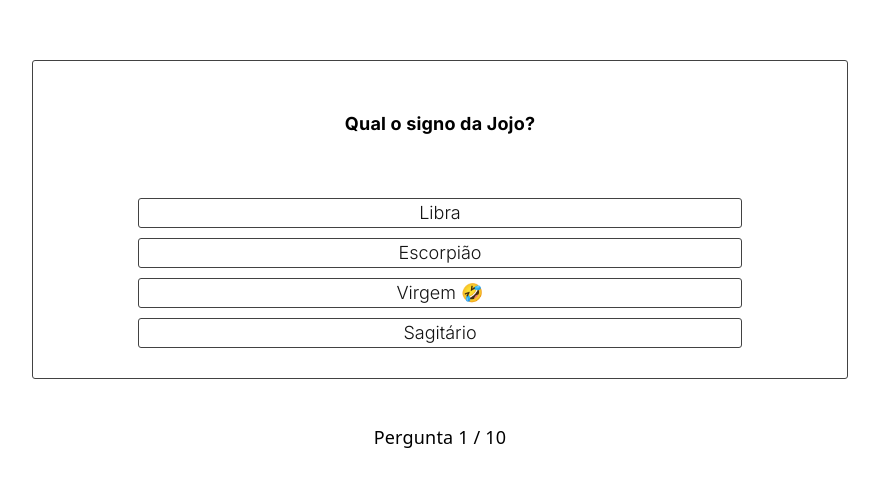
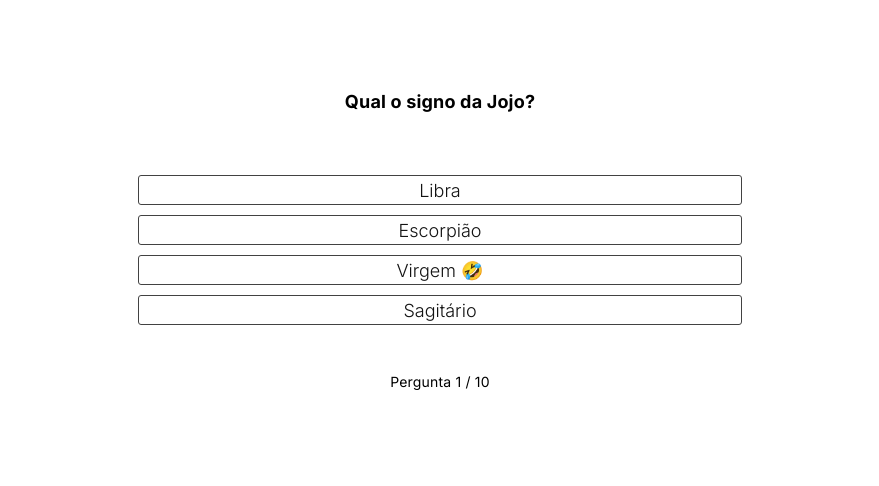
Before and after one commit to becanmc/jojo-birthday, a React (Vite) app in the folder project/: page / in a window 1280 px wide. Shown: the part 160-646 px from the top of the page, without its empty margins (200-1079 px from the left). Built offline with nearby package versions, Linux system fonts and the light colour scheme.

Commit message:
Quiz adjustments

```diff
--- a/project/data/quiz.json
+++ b/project/data/quiz.json
@@ -24,7 +24,7 @@
     {
         "id": 3,
         "category": "easy",
-        "question": "Qual o signo da Jojo?",
+        "question": "Qual a cor favorita da Jojo?",
         "options": [
             ["Verde", true],
             ["Vermelho PT", false],
@@ -46,7 +46,7 @@
     {
         "id": 5,
         "category": "medium",
-        "question": "Qual o nome do web namorado da colega de quarto dela?",
+        "question": "Qual o nome do web namorado da colega de quarto da Jojo?",
         "options": [
             ["Flávio", false],
             ["Davi", false],
@@ -59,16 +59,16 @@
         "category": "medium",
         "question": "Qual a data exata que a Jojo foi embora (</3) pela primeira vez para Espanha?",
         "options": [
-            ["12/06/2024", false],
-            ["12/06/2024", false],
-            ["12/06/2024", false],
-            ["12/06/2024", true]
+            ["12/09/2025", false],
+            ["13/06/2025", false],
+            ["13/08/2025", true],
+            ["14/08/2025", false]
         ]
     },
     {
         "id": 7,
         "category": "medium",
-        "question": "Qual os últimos dois dígitos do CPF da mão da Jojo?",
+        "question": "Qual os últimos dois dígitos do CPF da mãe da Jojo?",
         "options": [
             ["23", false],
             ["67 🤣", true],
@@ -79,12 +79,12 @@
     {
         "id": 8,
         "category": "hard",
-        "question": "Que dia exato a Jojo foi embora para Espanha pela primeira vez?",
+        "question": "Qual é o animal que a Jojo parece quando está de óculos?",
         "options": [
-            ["23/08/2025", false],
-            ["13/08/2025", true],
-            ["13/09/2025", false],
-            ["12/09/2025", false]
+            ["Esquilo", false],
+            ["Mosca", false],
+            ["Pato", false],
+            ["Abelhinha", true]
         ]
     },
     {
--- a/project/src/components/organisms/TriviaContainer/Trivia.module.css
+++ b/project/src/components/organisms/TriviaContainer/Trivia.module.css
@@ -6,9 +6,6 @@
     gap: 40px;
     align-items: center;
     justify-content: center;
-
-    border: 1px solid var(--color-gray);
-    border-radius: var(--border-radius);
 }
 
 .answers{
--- a/project/src/pages/TriviaPage/TriviaPage.module.css
+++ b/project/src/pages/TriviaPage/TriviaPage.module.css
@@ -1,14 +1,15 @@
 .content {
-	min-height: 100vh;
+	min-height: 90vh;
 	padding: 24px;
 	display: flex;
 	flex-direction: column;
 	justify-content: center;
 	align-items: center;
-	gap: 1.5rem;
 }
 
 .progress,
 .result {
 	text-align: center;
+    font-size: var(--font-size-1);
+    font-family: var(--font-primary);
 }
```
